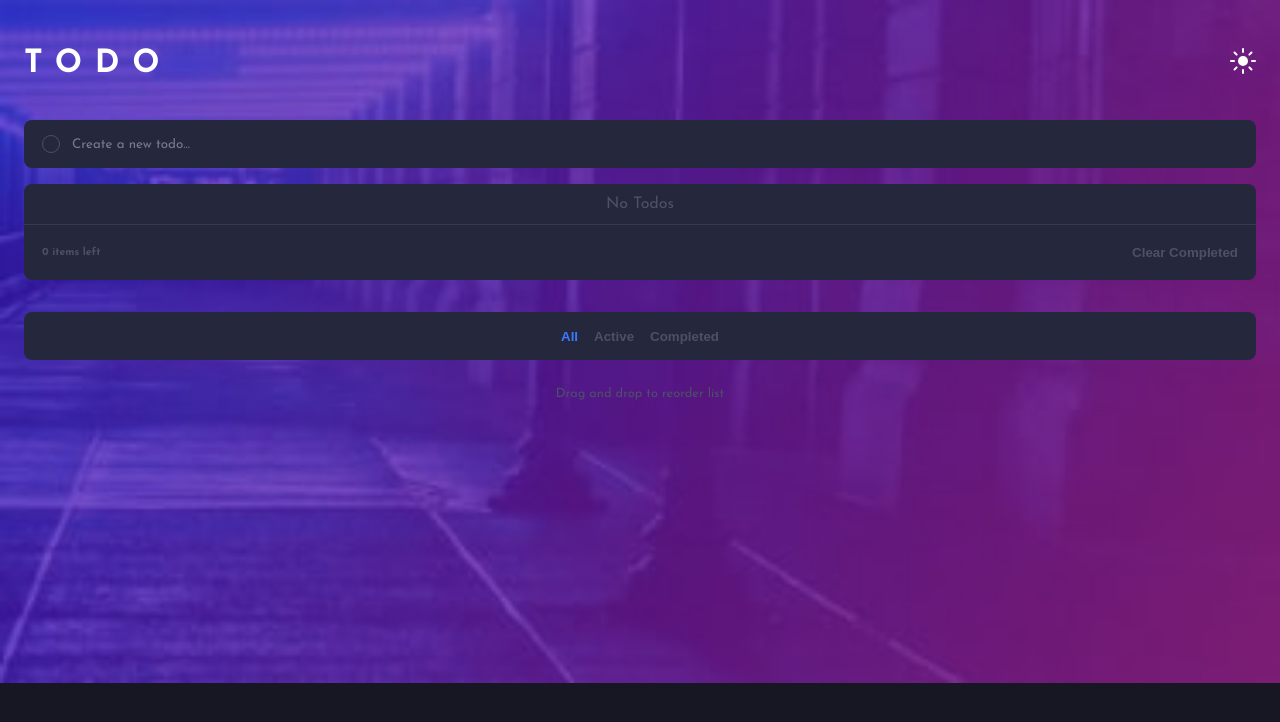
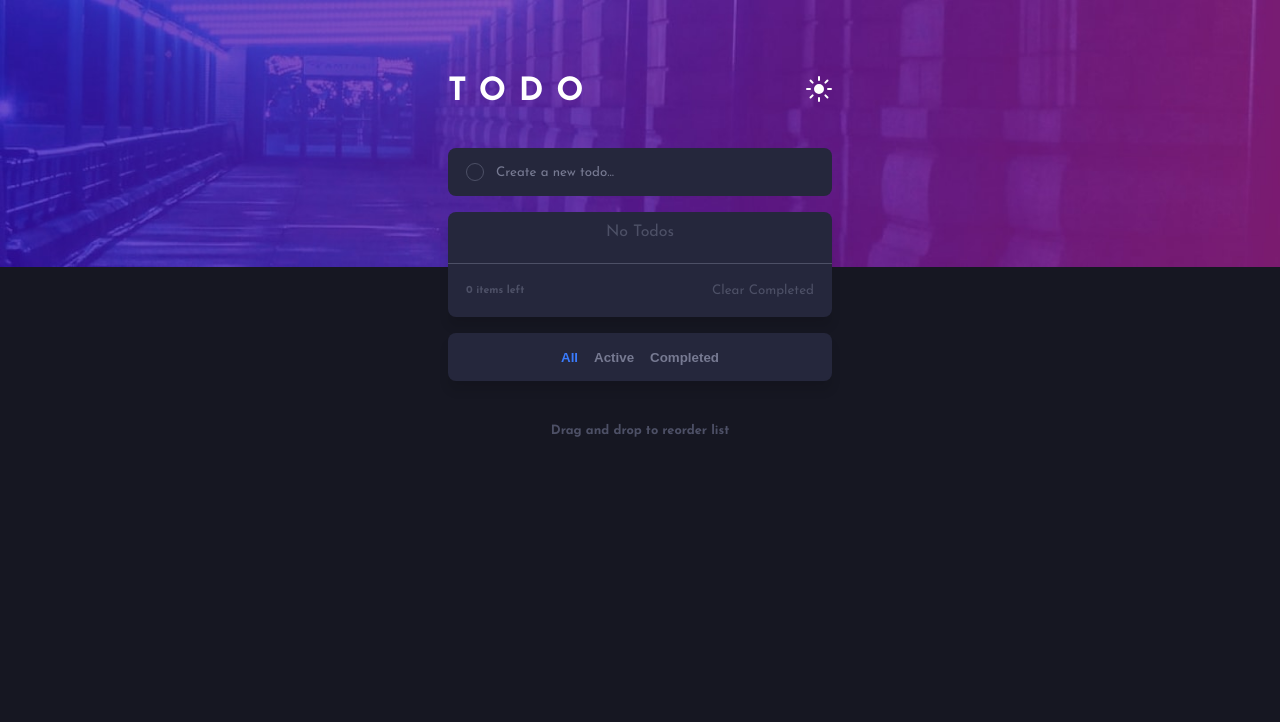
Before and after one commit to Zukizuk/Todo-App-Main, a React (Vite) app: page / in a window 1280 px wide. Shown: the top 722 px of the page. Built offline with nearby package versions, Linux system fonts and the light colour scheme.

Commit message:
Progress

```diff
--- a/src/App.scss
+++ b/src/App.scss
@@ -1,5 +1,36 @@
 @use "index";
 @import "color";
+.todo__checkbox {
+  width: 18px;
+  height: 18px;
+  appearance: none;
+  border-radius: 50%;
+  position: relative;
+  transition: 0.4s ease;
+  border: 1px solid var(--very-dark);
+  &::before {
+    position: absolute;
+    content: "";
+    top: 50%;
+    left: 50%;
+    translate: -50% -50%;
+    width: 11px;
+    height: 9px;
+    visibility: hidden;
+    background: url(./images/icon-check.svg) center/cover no-repeat;
+  }
+  &:checked {
+    background: linear-gradient(
+      to right,
+      var(--Check-Background-from),
+      var(--to)
+    );
+    border: none;
+    &::before {
+      visibility: visible;
+    }
+  }
+}
 
 body {
   min-height: 100svh;
@@ -9,6 +40,11 @@ body {
   background-position: top;
   background-size: contain;
   color: white;
+  @media (min-width: 64rem) {
+    background: url(./images/bg-desktop-dark.jpg) no-repeat, var(--BottomBG);
+    background-size: contain;
+    padding: 4.75rem 28rem;
+  }
   .todo {
     .todo__header {
       display: flex;
@@ -59,17 +95,21 @@ body {
       .todo__task-section {
         background: var(--TodoBG);
         border-radius: 0.5rem;
+        box-shadow: 0 10px 10px 0 rgba($color: #000000, $alpha: 0.1);
         .todo__task-list {
           .todo__task-item {
-            border-bottom: 1px solid var(--very-dark2);
+            border-bottom: 1px solid var(--very-dark);
             padding-inline: 1.125rem;
             padding-block: 0.75rem;
+            min-height: 3.25rem;
+            display: grid;
             &--No-Todos {
               text-align: center;
               color: var(--very-dark);
             }
             .todo__task-item--container {
-              font-size: 0.8rem;
+              font-size: 0.747rem;
+              font-weight: 700;
               color: var(--light-grayish);
               display: flex;
               align-items: center;
@@ -97,6 +137,7 @@ body {
         .todo__task-details {
           display: flex;
           font-size: 0.8rem;
+          font-weight: 700;
           padding-inline: 1.125rem;
           padding-block: 1.25rem;
           color: var(--very-dark);
@@ -112,7 +153,7 @@ body {
             border: none;
             outline: none;
             color: var(--very-dark);
-            font-weight: 700;
+            font-family: inherit;
           }
           .todo__toggle-buttons {
             position: absolute;
@@ -120,12 +161,13 @@ body {
             width: 100%;
             height: 3rem;
             background: var(--TodoBG);
-            bottom: -5rem;
+            bottom: -4rem;
             border-radius: 0.5rem;
             display: flex;
             justify-content: center;
             align-items: center;
             gap: 1rem;
+            box-shadow: 0 10px 10px 0 rgba($color: #000000, $alpha: 0.1);
             &.All {
               .todo__toggle-button--all {
                 color: var(--Bright-Blue);
@@ -145,7 +187,7 @@ body {
               background: transparent;
               border: none;
               outline: none;
-              color: var(--very-dark);
+              color: var(--dark-grayish);
               font-weight: 700;
             }
           }
--- a/src/_color.scss
+++ b/src/_color.scss
@@ -36,8 +36,8 @@ body {
 
 body.light {
   --BottomBG: var(--Very-Light-Gray-light);
-  --TodoBG: var(--Very-Light-Grayish-Blue-light);
-  --light-grayish: var(--Light-Grayish-Blue-light);
+  --TodoBG: white;
+  --light-grayish: var(--Very-Dark-Grayish-Blue-light);
   --dark-grayish: var(--Dark-Grayish-Blue-light);
-  --very-dark: var(--Very-Dark-Grayish-Blue-light);
+  --very-dark: var(--Light-Grayish-Blue-light);
 }
--- a/src/index.scss
+++ b/src/index.scss
@@ -94,37 +94,6 @@ a {
   justify-content: space-between;
 }
 
-.todo__checkbox {
-  width: 18px;
-  height: 18px;
-  appearance: none;
-  border-radius: 50%;
-  position: relative;
-  transition: 0.4s ease;
-  border: 1px solid var(--Very-Dark-Grayish-Blue);
-  &::before {
-    position: absolute;
-    content: "";
-    top: 50%;
-    left: 50%;
-    translate: -50% -50%;
-    width: 11px;
-    height: 9px;
-    visibility: hidden;
-    background: url(./images/icon-check.svg) center/cover no-repeat;
-  }
-  &:checked {
-    background: linear-gradient(
-      to right,
-      var(--Check-Background-from),
-      var(--to)
-    );
-    &::before {
-      visibility: visible;
-    }
-  }
-}
-
 * {
   user-select: none;
 }
```
